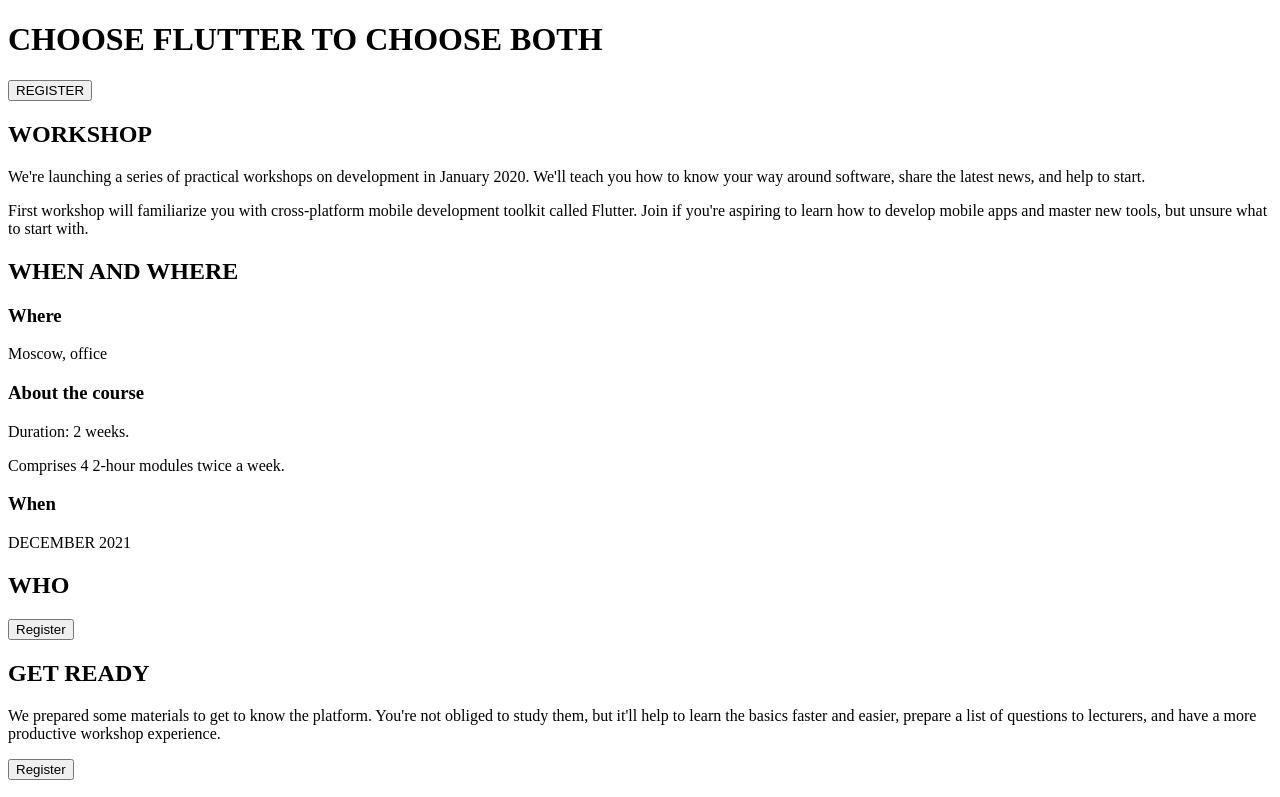
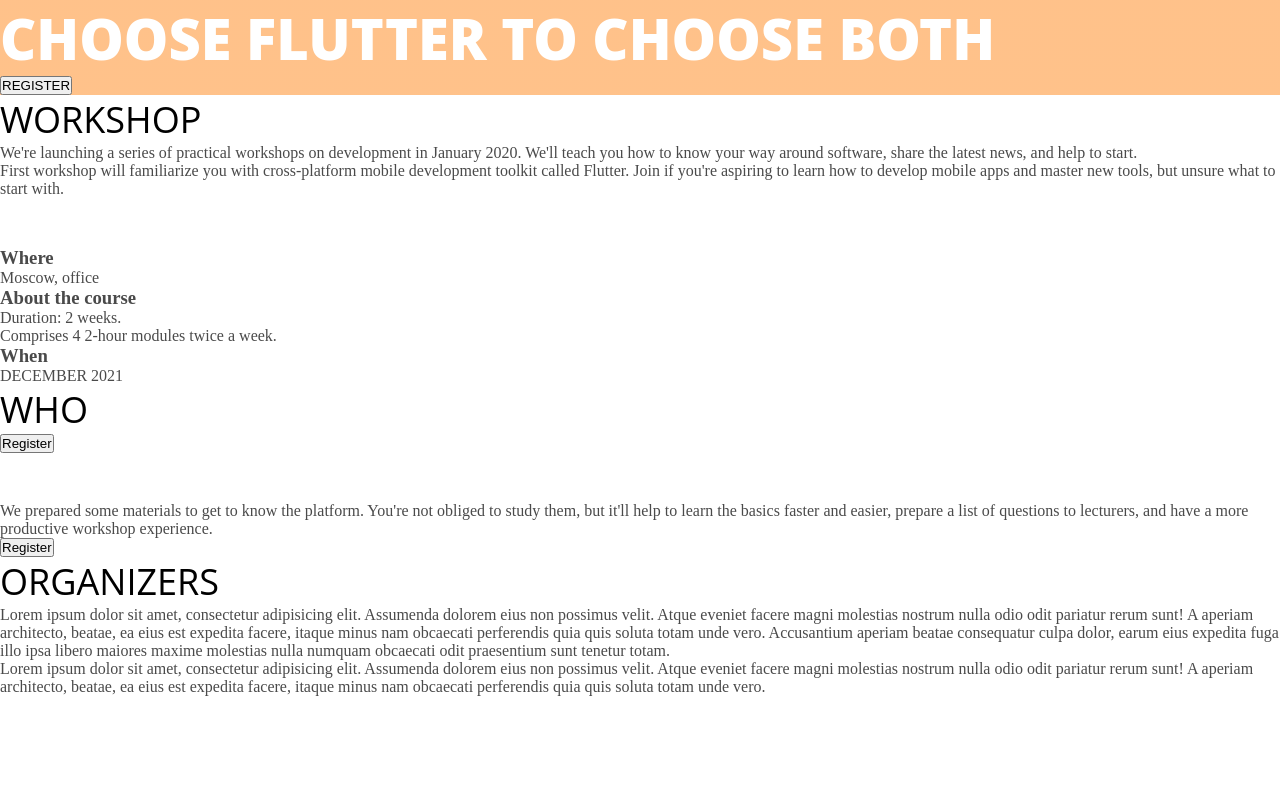
Before and after one commit to Vadim-Likhachev/HTML, a plain HTML site: page index.html in a window 1280 px wide. Shown: the top 797 px of the page. Drawn offline with Linux system fonts and the light colour scheme.

Commit message:
homeWork3

```diff
--- a/index.html
+++ b/index.html
@@ -5,13 +5,14 @@
     <meta http-equiv="X-UA-Compatible" content="IE=edge">
     <meta name="viewport" content="width=device-width, initial-scale=1.0">
     <title>ВВедение в HTML5</title>
+    <link href="/style.css" rel="stylesheet">
 </head>
 <body>
-    <div>
+    <div id="block1">
         <h1>CHOOSE FLUTTER TO CHOOSE BOTH</h1>
         <button>REGISTER</button>
     </div>
-    <div>
+    <div id="block2">
         <h2>WORKSHOP</h2>
         <p>We're launching a series of practical workshops on development in January 2020. We'll
            teach you how to know your way around software, share the latest news, and help to start.</p>
@@ -20,7 +21,7 @@
             Flutter. Join if you're aspiring to learn how to develop mobile apps and master new
             tools, but unsure what to start with.</p>
     </div>
-    <div>
+    <div id="block3">
         <h2>WHEN AND WHERE</h2>
         <div>
             <div>
@@ -38,11 +39,11 @@
             </div>
         </div>
     </div>
-    <div>
+    <div id="block4">
         <h2>WHO</h2>
         <button>Register</button>
     </div>
-    <div>
+    <div id="block5">
         <h2>GET READY</h2>
         <p>We prepared some materials to get to know the platform. You're not obliged to study them,
             but it'll help to learn the basics faster and easier, prepare a list of questions to
@@ -50,7 +51,7 @@
 
         <button>Register</button>
     </div>
-    <div>
+    <div id="block6">
         <h2>ORGANIZERS</h2>
         <p>Lorem ipsum dolor sit amet, consectetur adipisicing elit. Assumenda dolorem eius non
             possimus velit. Atque eveniet facere magni molestias nostrum nulla odio odit pariatur
--- /dev/null
+++ b/style.css
@@ -0,0 +1,37 @@
+* {
+    padding: 0;
+    margin: 0;
+    box-sizing: border-box;
+}
+
+body {
+    font-size: 16px;
+    color: #4A4A4A;
+}
+
+#block1 {
+    background: linear-gradient(0deg, rgba(255, 133, 22, 0.5), rgba(255, 133, 22, 0.5));
+    color: #ffffff
+}
+
+#block1 h1 {
+    font-family: Open Sans;
+    font-weight: 800;
+    font-size: 56px;
+    text-transform: uppercase;
+}
+
+h2 {
+    font-family: Open Sans;
+    font-weight: 400;
+    font-size: 36px;
+    text-transform: uppercase;
+}
+
+#block2 h2, #block4 h2, #block6 h2 {
+    color: #000;
+}
+
+#block3 h2, #block5 h2 {
+    color: #fff;
+}
```
